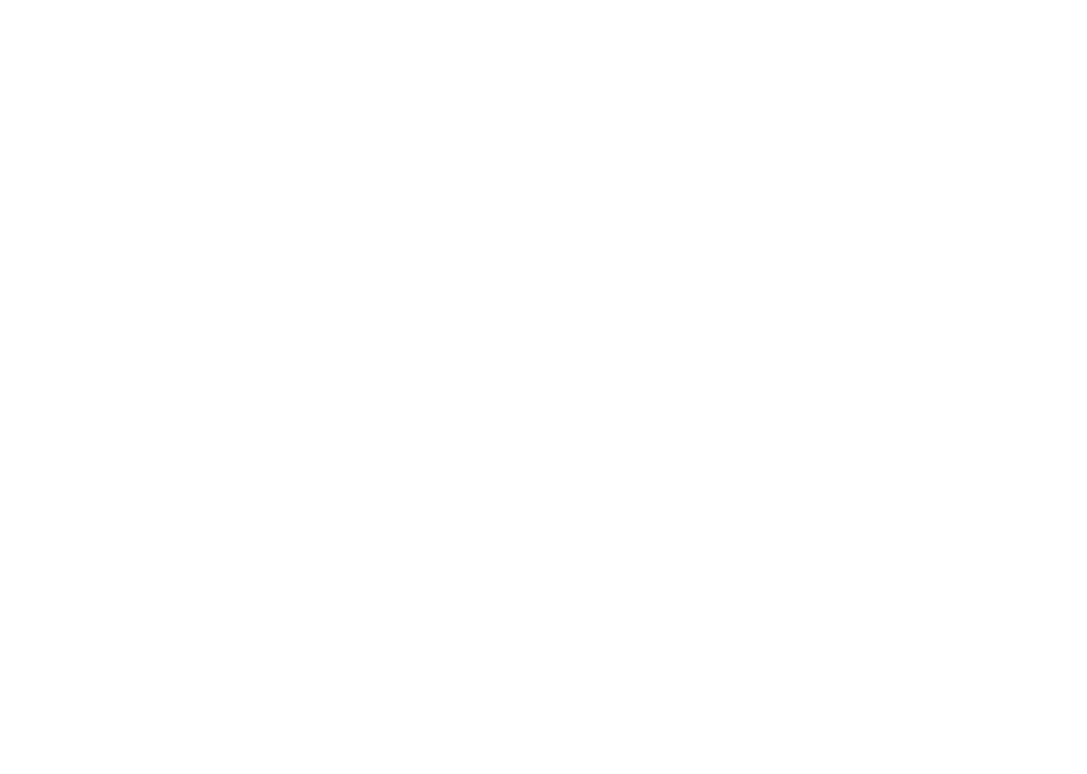
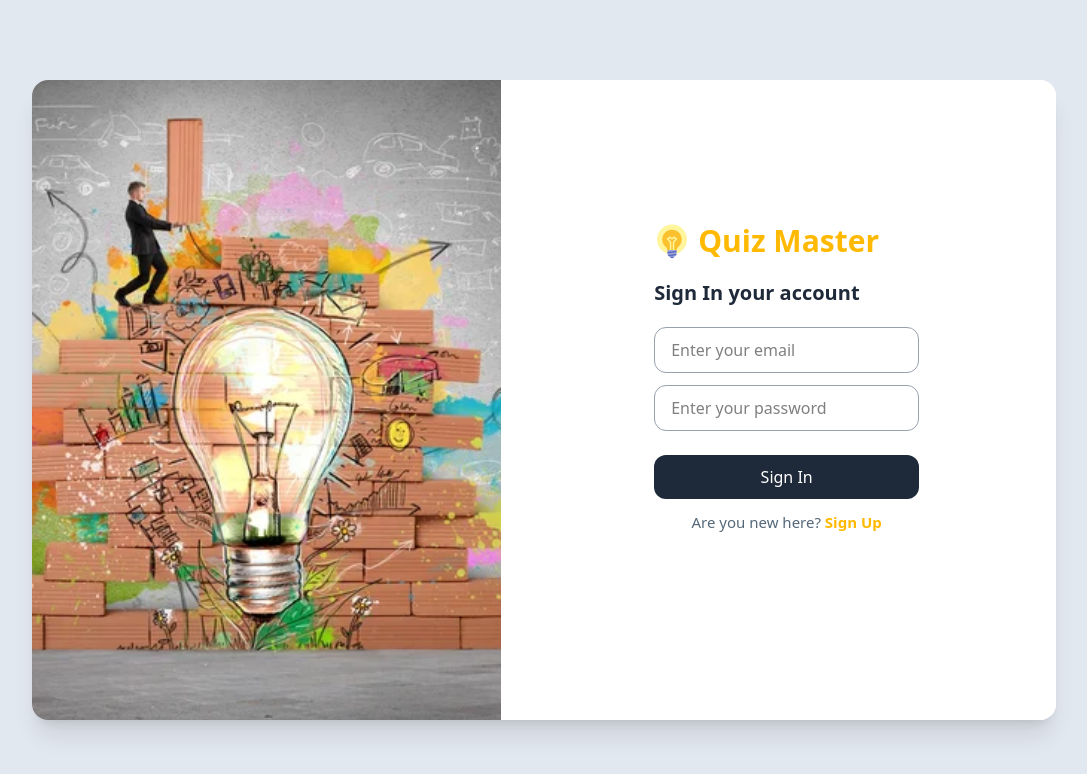
Before and after one commit to ShailySarker/Quiz-Master-Frontend, a React (Vite) app: page /login in a window 1280 px wide. Shown: the top 774 px of the page, without its empty margins (96-1183 px from the left). Built offline with nearby package versions, Linux system fonts and the light colour scheme.

Commit message:
login page added

```diff
--- /dev/null
+++ b/src/components/Spinner.jsx
@@ -0,0 +1,10 @@
+
+const Spinner = () => {
+    return (
+        <div className="flex items-center justify-center h-full w-full">
+            <div className="animate-spin rounded-full border-t-4 border-blue-500 border-solid border-4 h-12 w-12"></div>
+        </div>
+    );
+};
+
+export default Spinner;
--- a/src/pages/CreateAccount/Components/SendOTP.jsx
+++ b/src/pages/CreateAccount/Components/SendOTP.jsx
@@ -52,16 +52,16 @@
                     <img src={quiz} alt='quiz' className='w-[100%] rounded-l-2xl h-full object-cover' />
                 </div>
                 <div className="lg:w-[50%] w-full lg:rounded-r-2xl rounded-2xl lg:py-0 md:py-10 py-6 lg:pr-16 lg:pl-0 md:px-10 px-5 flex bg-white flex-col justify-center items-center h-full ">
-                    <Link to="/">
+                    <Link to="/home">
                         <h2 className="font-bold text-amber-400 xl:text-3xl md:text-2xl text-xl flex items-center lg:gap-2 gap-1"><FcIdea className='xl:text-4xl md:text-3xl text-2xl' />Quiz Master</h2>
                     </Link >
-                   <div className="bg-white p-8 rounded-md min-w-[60%] min-h-[250px]">
-                        <h2 className="xl:text-xl text-lg font-semibold mb-4 text-gray-800">Enter Email</h2>
+                   <div className="bg-white min-w-[60%] min-h-[250px]">
+                        <h2 className="xl:text-xl text-lg font-semibold text-gray-800 xl:py-5 lg:py-4 py-3">Enter Email</h2>
                         {/* Email input */}
                         <input
                             type="email"
                             placeholder="Enter your email"
-                            className={`w-full xl:py-[10px] lg:py-2 py-[6px] xl:px-4 md:px-3 px-[10px] xl:mb-3 mb-2 border ${isValidEmail ? 'border-gray-400' : 'border-red-500'} rounded-md focus:outline-none focus:border-blue-500`}
+                            className={`w-full xl:py-[10px] lg:py-2 py-[6px] xl:px-4 md:px-3 px-[10px] xl:mb-3 mb-2 rounded-xl border ${isValidEmail ? 'border-gray-400' : 'border-red-500'} focus:outline-none focus:border-blue-500`}
                             value={email}
                             onChange={(e) => setEmail(e.target.value)}
                         />
@@ -69,7 +69,7 @@
 
                         {/* Send OTP button */}
                         <button
-                            className="bg-gray-800 text-white xl:py-[10px] lg:py-2 py-[6px] px-8 mt-3 rounded-md hover:bg-gray-700 focus:outline-none"
+                            className="bg-gray-800 text-white xl:py-[10px] lg:py-2 py-[6px] px-8 mt-3 rounded-xl hover:bg-gray-700 focus:outline-none"
                             onClick={handleSendOtpClick}
                         >
                             Send OTP
--- a/src/pages/CreateAccount/Components/SignUp.jsx
+++ b/src/pages/CreateAccount/Components/SignUp.jsx
@@ -88,7 +88,7 @@
                     <img src={quiz} alt='quiz' className='w-[100%] rounded-l-2xl h-full object-cover' />
                 </div>
                 <div className="lg:w-[50%] w-full lg:rounded-r-2xl rounded-2xl lg:py-0 md:py-10 py-6 lg:pr-16 lg:pl-0 md:px-10 px-5 flex bg-white flex-col justify-center items-center h-full ">
-                    <Link to="/">
+                    <Link to="/home">
                         <h2 className="font-bold text-amber-400 xl:text-3xl md:text-2xl text-xl flex items-center lg:gap-2 gap-1"><FcIdea className='xl:text-4xl md:text-3xl text-2xl' />Quiz Master</h2>
                     </Link >
                     <h2 className="xl:text-xl text-lg font-semibold text-gray-800 xl:py-5 lg:py-4 py-3">Create a new account</h2>
--- a/src/pages/Login/Login.jsx
+++ b/src/pages/Login/Login.jsx
@@ -1,9 +1,121 @@
-import React from 'react';
+import React, { useContext, useState } from 'react';
+import { toast } from 'react-toastify';
+import { apiCall } from '../../utils/ApiCall';
+import { Link, useNavigate } from 'react-router';
+import { DataContext } from '../../utils/Context';
+import quiz from "../../assets/Image/SignIn_coverPhoto.png";
+import Spinner from '../../components/Spinner';
+import { FcIdea } from 'react-icons/fc';
 
 const Login = () => {
+    const navigate = useNavigate();
+    const { setIsLoggedIn, setUser } = useContext(DataContext)
+    const [email, setEmail] = useState('');
+    const [password, setPassword] = useState('');
+    const [isLoading, setIsLoading] = useState(false);
+
+    // State to manage form validation
+    const [isValidEmail, setIsValidEmail] = useState(true);
+    const [isValidPassword, setIsValidPassword] = useState(true);
+
+    // Function to validate email format
+    const validateEmail = (inputEmail) => {
+        const emailRegex = /^[^\s@]+@[^\s@]+\.[^\s@]+$/;
+        return emailRegex.test(inputEmail);
+    };
+
+    // Function to handle login button click
+    const handleLoginClick = async () => {
+        // Validate email
+        const isValidEmailValue = validateEmail(email);
+        setIsValidEmail(isValidEmailValue);
+
+        // Validate password
+        const isValidPasswordValue = password.length >= 6;
+        setIsValidPassword(isValidPasswordValue);
+
+        // If email and password are valid, perform login logic
+        if (isValidEmailValue && isValidPasswordValue) {
+            try {
+                toast.info("Logging In. Please wait...", { autoClose: false, hideProgressBar: true });
+                const data = {
+                    email: email,
+                    password: password
+                };
+
+                const loginResp = await apiCall('/auth/login', data);
+
+                if (loginResp.success) {
+                    toast.dismiss(); // Dismiss the loading toast
+                    toast.success("Successfully Logged In");
+                    setIsLoggedIn(true);
+                    setUser(loginResp.user);
+
+                    // Save to Local Storage also
+                    localStorage.setItem("token", JSON.stringify(loginResp.token));
+                    localStorage.setItem("user", JSON.stringify(loginResp.user));
+                    navigate('/');
+                } else {
+                    toast.dismiss(); // Dismiss the loading toast
+                    toast.error("Login failed. Please check your credentials.");
+                }
+            } catch (error) {
+                console.error("Error during login:", error);
+                toast.dismiss(); // Dismiss the loading toast
+                toast.error("Something went wrong. Please try again later.");
+            }
+        }
+    };
+
     return (
-        <div>
+        <div className="bg-slate-200 h-screen flex items-center justify-center">
+            <div className="lg:w-[80%] lg:h-[80%] md:w-[70%] w-[90%] h-auto bg-white rounded-2xl shadow-xl flex items-center xl:gap-20 lg:gap-10">
+                <div className='lg:block hidden lg:w-[50%] h-full flex justify-center items-end '>
+                    <img src={quiz} alt='quiz' className='w-[100%] rounded-l-2xl h-full object-cover' />
+                </div>
+                <div className="lg:w-[50%] w-full lg:rounded-r-2xl rounded-2xl lg:py-0 md:py-10 py-6 lg:pr-16 lg:pl-0 md:px-10 px-5 flex bg-white flex-col justify-center items-center h-full ">
+                    {
+                        isLoading ? <Spinner /> :
+                            <div>
+                                <Link to="/home">
+                                    <h2 className="font-bold text-amber-400 xl:text-3xl md:text-2xl text-xl flex items-center lg:gap-2 gap-1"><FcIdea className='xl:text-4xl md:text-3xl text-2xl' />Quiz Master</h2>
+                                </Link >
+                                <h2 className="xl:text-xl text-lg font-semibold text-gray-800 xl:py-5 lg:py-4 py-3">Sign In your account</h2>
+                                <div className="flex flex-col min-w-[50%] min-h-[250px]">
 
+                                    {/* Email input */}
+                                    <input
+                                        type="email"
+                                        placeholder="Enter your email"
+                                        className={`w-[100%] xl:py-[10px] lg:py-2 py-[6px] xl:px-4 md:px-3 px-[10px] xl:mb-3 mb-2 rounded-xl border ${isValidEmail ? 'border-gray-400' : 'border-red-500'} focus:outline-none focus:border-blue-500`}
+                                        value={email}
+                                        onChange={(e) => setEmail(e.target.value)}
+                                    />
+                                    {!isValidEmail && <p className="text-red-500 text-sm mb-4">Invalid email format</p>}
+
+                                    {/* Password input */}
+                                    <input
+                                        type="password"
+                                        placeholder="Enter your password"
+                                        className={`w-[100%] xl:py-[10px] lg:py-2 py-[6px] xl:px-4 md:px-3 px-[10px] xl:mb-3 mb-2 rounded-xl border ${isValidPassword ? 'border-gray-400' : 'border-red-500'} focus:outline-none focus:border-blue-500`}
+                                        value={password}
+                                        onChange={(e) => setPassword(e.target.value)}
+                                    />
+                                    {!isValidPassword && <p className="text-red-500 text-sm mb-4">Password must be at least 6 characters</p>}
+
+                                    {/* Login button */}
+                                    <button
+                                        className="w-auto mt-3 bg-gray-800 text-white xl:py-[10px] lg:py-2 py-[6px] px-8 rounded-xl hover:bg-gray-700 focus:outline-none"
+                                        onClick={handleLoginClick}
+                                    >
+                                        Sign In
+                                    </button>
+                                    <p className="font-medium text-[#546879] text-center xl:mt-3 lg:mt-2 mt-[6px] text-[15px]">Are you new here? <span className="font-bold text-amber-400"><Link to="/create-account">Sign Up</Link></span></p>
+                                </div>
+                            </div>
+                    }
+                </div>
+            </div>
         </div>
     );
 };
```
